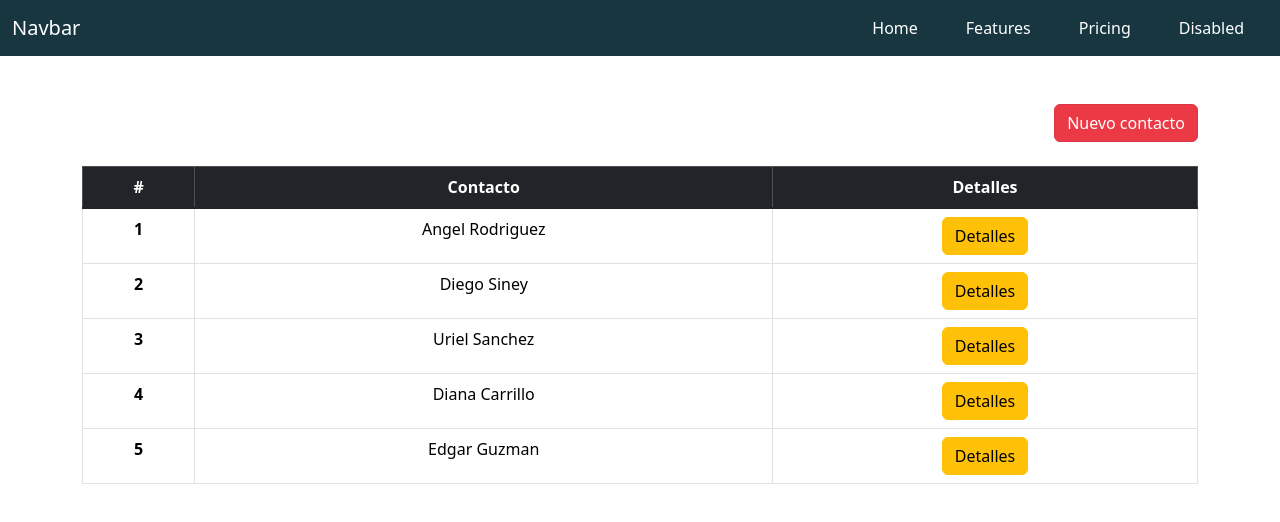
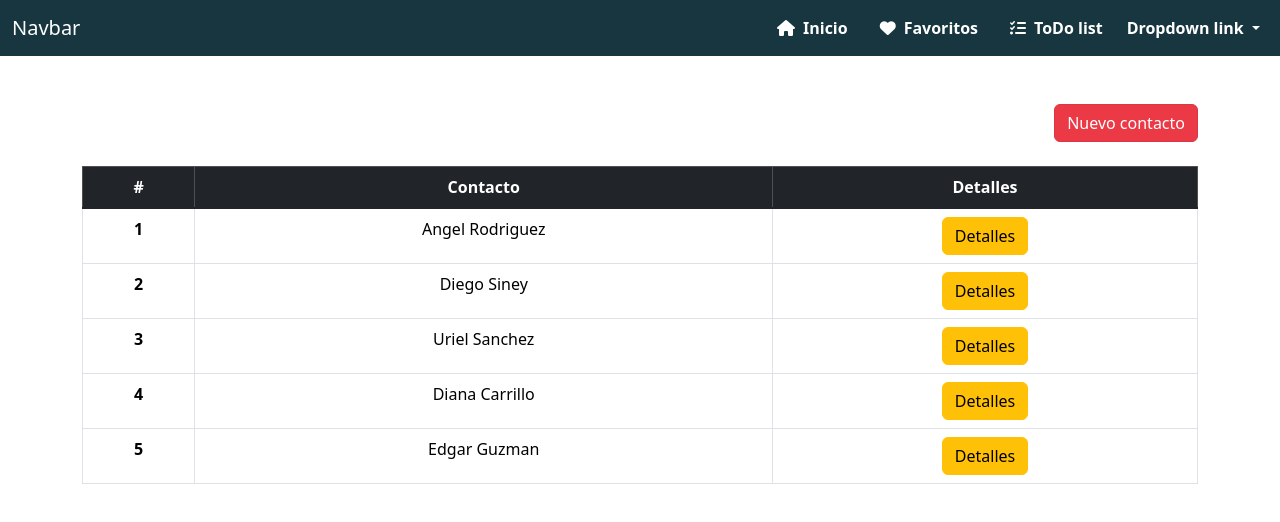
Before and after one commit to arodriguez-20199620/Agenda_Web, a plain HTML site: page assets/pages/contactos.html in a window 1280 px wide. Drawn offline with nearby package versions, Linux system fonts and the light colour scheme.

Commit message:
Diseño de menu bar

```diff
--- a/assets/pages/contactos.html
+++ b/assets/pages/contactos.html
@@ -9,6 +9,7 @@
     <link href="https://cdn.jsdelivr.net/npm/bootstrap@5.3.2/dist/css/bootstrap.min.css" rel="stylesheet"
         integrity="sha384-T3c6CoIi6uLrA9TneNEoa7RxnatzjcDSCmG1MXxSR1GAsXEV/Dwwykc2MPK8M2HN" crossorigin="anonymous">
     <link rel="stylesheet" href="../styles/contactos.css">
+    <script src="https://kit.fontawesome.com/2833bb8570.js" crossorigin="anonymous"></script>
 </head>
 
 <body>
@@ -22,17 +23,25 @@
             </button>
             <div class="collapse navbar-collapse" id="navbarNav">
                 <ul class="navbar-nav ms-auto">
-                    <li class="nav-item mx-3">
-                        <a class="nav-link active" aria-current="page" href="#">Home</a>
+                    <li class="nav-item mx-2">
+                        <a class="nav-link active fw-bold" href="#"><i class="fa-solid fa-house me-2"></i>Inicio</a>
                     </li>
-                    <li class="nav-item mx-3">
-                        <a class="nav-link active" href="#">Features</a>
+                    <li class="nav-item mx-2">
+                        <a class="nav-link active fw-bold" href="#"><i class="fa-solid fa-heart me-2"></i>Favoritos</a>
                     </li>
-                    <li class="nav-item mx-3">
-                        <a class="nav-link active" href="#">Pricing</a>
+                    <li class="nav-item mx-2">
+                        <a class="nav-link active fw-bold" href="#"><i class="fa-solid fa-list-check me-2"></i>ToDo list</a>
                     </li>
-                    <li class="nav-item mx-3">
-                        <a class="nav-link active" href="">Disabled</a>
+                    <li class="nav-item dropdown">
+                        <a class="nav-link dropdown-toggle active fw-bold" href="#" role="button" data-bs-toggle="dropdown"
+                            aria-expanded="false">
+                            Dropdown link
+                        </a>
+                        <ul class="dropdown-menu dropdown-menu-end">
+                            <li><a class="dropdown-item" href="#">Action</a></li>
+                            <li><a class="dropdown-item" href="#">Another action</a></li>
+                            <li><a class="dropdown-item" href="#">Something else here</a></li>
+                        </ul>
                     </li>
                 </ul>
             </div>
```
Also changed, not shown: assets/image/003.jpg (added).
